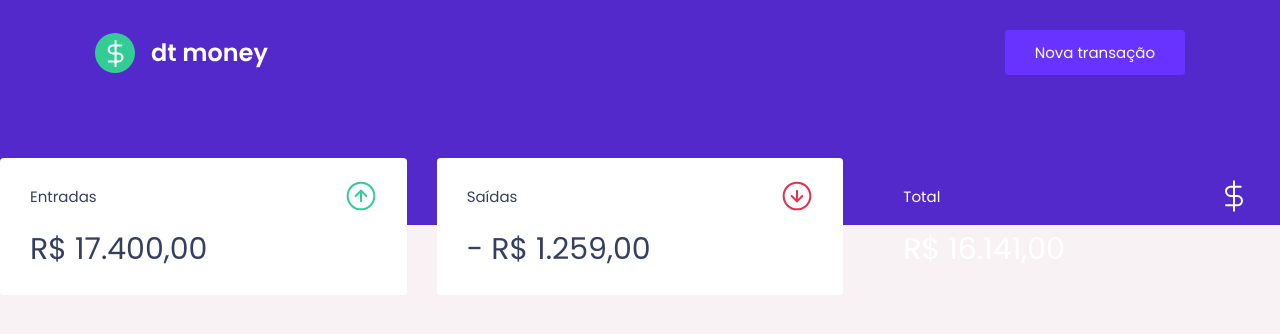
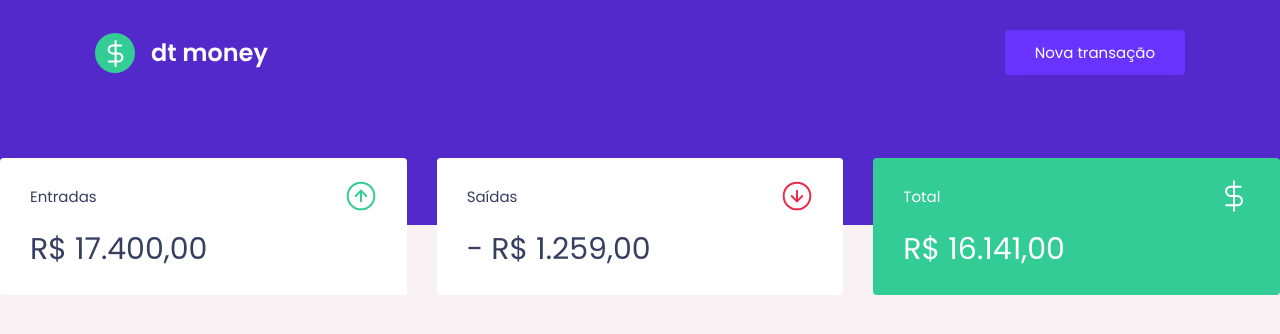
Before and after one commit to ellenassis/dtmoney, a React (Create React App) app: page / in a window 1280 px wide. Shown: the top 334 px of the page. Built offline with nearby package versions, Linux system fonts and the light colour scheme.

Commit message:
feat: add green root

```diff
--- a/src/styles/global.ts
+++ b/src/styles/global.ts
@@ -5,7 +5,7 @@ export const GlobalStyle = createGlobalStyle`
         --background: #f8f2f5;
         --red: #e52e4d;
         --blue: #5429CC;
-
+        --green: #33CC95;
         --blue-light: #6933ff;
 
         --text-title: #363f5f;
```
